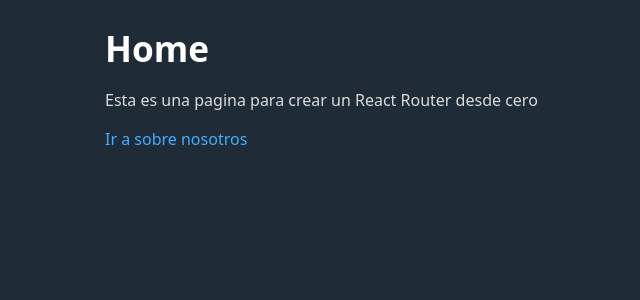
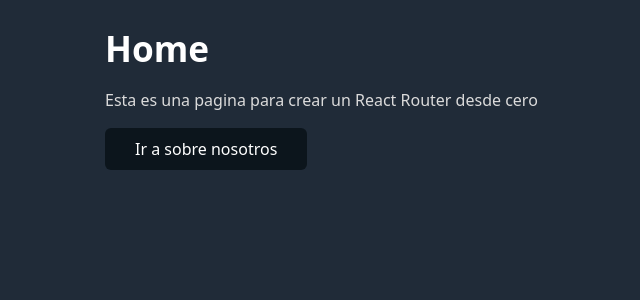
Before and after one commit to juabiDev/fabi-router, a React (Vite) app: page / in a window 1280 px wide. Shown: the top 300 px of the page, without its empty margins (135-775 px from the left). Built offline with nearby package versions, Linux system fonts and the light colour scheme.

Commit message:
Crea una forma de hacer SPAs (Single Page Applications

```diff
--- a/src/App.jsx
+++ b/src/App.jsx
@@ -1,12 +1,21 @@
-import { useState } from 'react'
+import { useEffect, useState } from 'react'
 import './App.css'
+
+const NAVIGATION_EVENT = "pushstate"
+
+function navigate (href) {
+  window.history.pushState({}, "", href)
+  // crear un evento personalizado
+  const navigationEvent = new Event(NAVIGATION_EVENT)
+  window.dispatchEvent(navigationEvent)
+}
 
 function HomePage() {
   return (
     <>
       <h1>Home</h1>
       <p>Esta es una pagina para crear un React Router desde cero</p>
-      <a href="/about">Ir a sobre nosotros</a>
+      <button onClick={() => navigate("/about")}>Ir a sobre nosotros</button>
     </>
   )
 }
@@ -19,13 +28,25 @@ function AboutPage() {
         <img src="https://img.freepik.com/foto-gratis/lindo-gato-relajante-estudio_23-2150692717.jpg?size=626&ext=jpg&ga=GA1.1.1687694167.1703116800&semt=sph" alt="Foto de Fabián Mederos" />
         <p>¡Hola! Me llamo Fabián Mederos y estoy creando un clon de React Router.</p>
       </div>
-        <a href="/">Ir a la Home</a>
+        <button onClick={() => navigate("/")}>Ir a la Home</button>
     </>
   )
 }
 
 function App() {
   const [currentPath, setCurrentPath] = useState(window.location.pathname)
+
+  useEffect(() => {
+    const onLocationChange = () => {
+      setCurrentPath(window.location.pathname)
+    }
+
+    window.addEventListener(NAVIGATION_EVENT, onLocationChange)
+
+    return () => {
+      window.removeEventListener(NAVIGATION_EVENT, onLocationChange)
+    }
+  }, [])
 
   return (
     <main>
```
Also changed, not shown: 1 other file (tests, documents, lock files or other folders).
